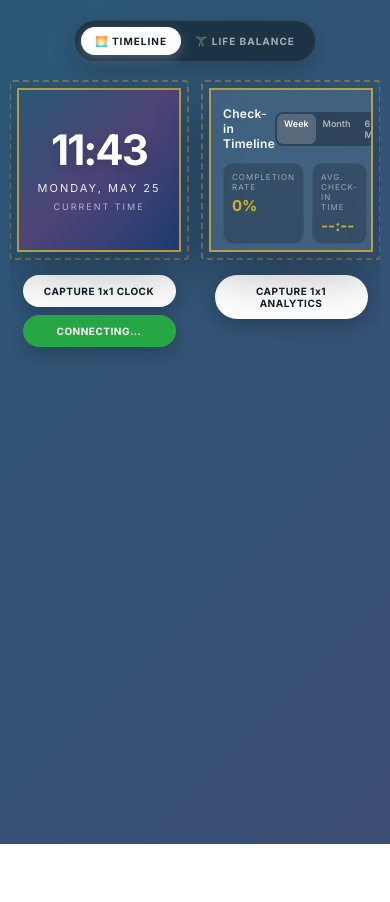
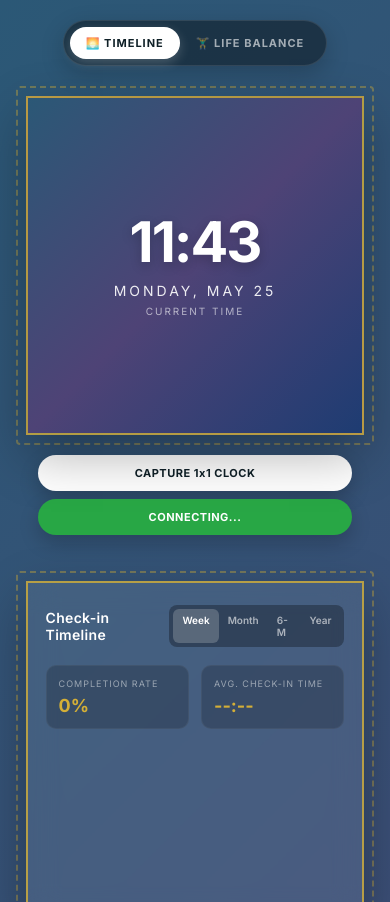
Before and after one commit to ccax-cloud/myclock, a plain HTML site: page index.html in a window 390 px wide. Shown: the top 902 px of the page. Before the commit the page ends 844 px from the top, so only its background shows below. Drawn offline with nearby package versions, Linux system fonts and the light colour scheme; no server answers.

Commit message:
Update index.html

```diff
--- a/index.html
+++ b/index.html
@@ -8,6 +8,7 @@
     <link rel="preconnect" href="https://fonts.googleapis.com">
     <link rel="preconnect" href="https://fonts.gstatic.com" crossorigin>
     <link href="https://fonts.googleapis.com/css2?family=Inter:wght@400;600;700&display=swap" rel="stylesheet">
+<!-- 更新为 zero_wing 设计的时间管理图标 -->
 <link rel="icon" type="image/png" href="https://cdn-icons-png.flaticon.com/128/1584/1584858.png">
 
     <!-- 引入 html2canvas 和 Chart.js -->
@@ -398,31 +399,26 @@
         justify-content: flex-start;
     }
 
-    /* 手机版保持一行 */
+    /* 手机版保持竖排 */
     .page-view {
-        flex-direction: row;
-        align-items: flex-start;
-        justify-content: center;
+        flex-direction: column;
+        align-items: center;
         gap: 12px;
-        overflow-x: auto;
-        padding-bottom: 10px;
     }
 
     .control-block {
-        margin-bottom: 30px;
-        width: 46vw;
-        min-width: 180px;
-        flex-shrink: 0;
+        margin-bottom: 24px;
+        width: 100%;
+        align-items: center;
     }
 
     .capture-wrapper {
-        width: 46vw;
-        height: 46vw;
-        min-width: 180px;
-        min-height: 180px;
-        max-width: 320px;
-        max-height: 320px;
-        padding: 6px;
+        width: 92vw;
+        height: 92vw;
+        max-width: 450px;
+        max-height: 450px;
+        padding: 8px;
+        margin-bottom: 10px;
     }
 
     .clock-box,
@@ -438,85 +434,80 @@
 
     #tracker-capture-area .tracker-grid {
         flex-grow: 0;
-        margin-top: 18px;
+        margin-top: 20px;
     }
 
     /* 时间 */
     .time-display {
-        font-size: 42px;
-        margin-bottom: 10px;
+        font-size: 56px;
+        margin-bottom: 12px;
     }
 
     .date-display {
-        font-size: 11px;
-        letter-spacing: 2px;
+        font-size: 14px;
+        letter-spacing: 3px;
     }
 
     .timezone-display {
-        font-size: 9px;
+        font-size: 10px;
     }
 
     /* panel */
     .panel-box {
-        padding: 16px 12px;
+        padding: 22px 18px;
     }
 
     .dashboard-header {
-        margin-bottom: 12px;
+        margin-bottom: 18px;
     }
 
     .dashboard-title {
-        font-size: 12px;
+        font-size: 14px;
     }
 
     /* tabs */
-    .tabs {
-        padding: 2px;
-    }
-
     .tab {
-        padding: 4px 7px;
-        font-size: 9px;
+        font-size: 10px;
+        padding: 5px 9px;
     }
 
     /* stats */
     .stats-grid {
-        gap: 8px;
-        margin-bottom: 10px;
+        gap: 12px;
+        margin-bottom: 16px;
     }
 
     .tracker-grid {
+        gap: 14px;
+    }
+
+    .tracker-section {
         gap: 10px;
     }
 
-    .tracker-section {
-        gap: 8px;
-    }
-
     .section-title {
-        font-size: 10px;
+        font-size: 11px;
     }
 
     .stat-card {
-        padding: 8px;
+        padding: 12px;
     }
 
     .stat-label {
-        font-size: 8px;
-        margin-bottom: 4px;
+        font-size: 9px;
     }
 
     .stat-value {
-        font-size: 15px;
+        font-size: 18px;
     }
 
     .stat-sub-value {
-        font-size: 8px;
+        font-size: 10px;
     }
 
     /* 图表 */
     .chart-container {
-        height: calc(100% - 90px);
+        height: calc(100% - 100px);
     }
 
     /* 按钮 */
@@ -525,28 +516,28 @@
     }
 
     .btn {
-        font-size: 10px;
-        padding: 10px 12px;
+        font-size: 11px;
+        padding: 11px 16px;
     }
 
     .btn-row {
         width: 100%;
-        gap: 4px;
+        gap: 6px;
     }
 
     .btn-row .btn {
-        font-size: 8px;
-        padding: 8px 2px;
+        font-size: 9px;
+        padding: 9px 3px;
     }
 
-    /* page switch */
+    /* 顶部切换 */
     .page-switcher {
-        margin-bottom: 18px;
+        margin-bottom: 20px;
     }
 
     .page-tab {
-        padding: 8px 14px;
-        font-size: 10px;
+        font-size: 11px;
+        padding: 9px 16px;
     }
 }
     </style>
```
